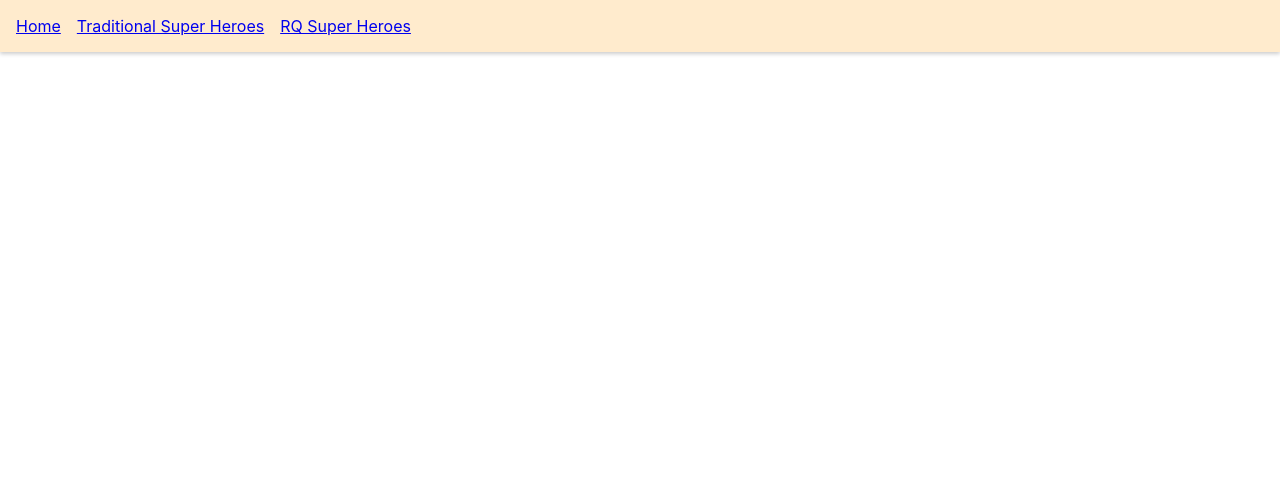
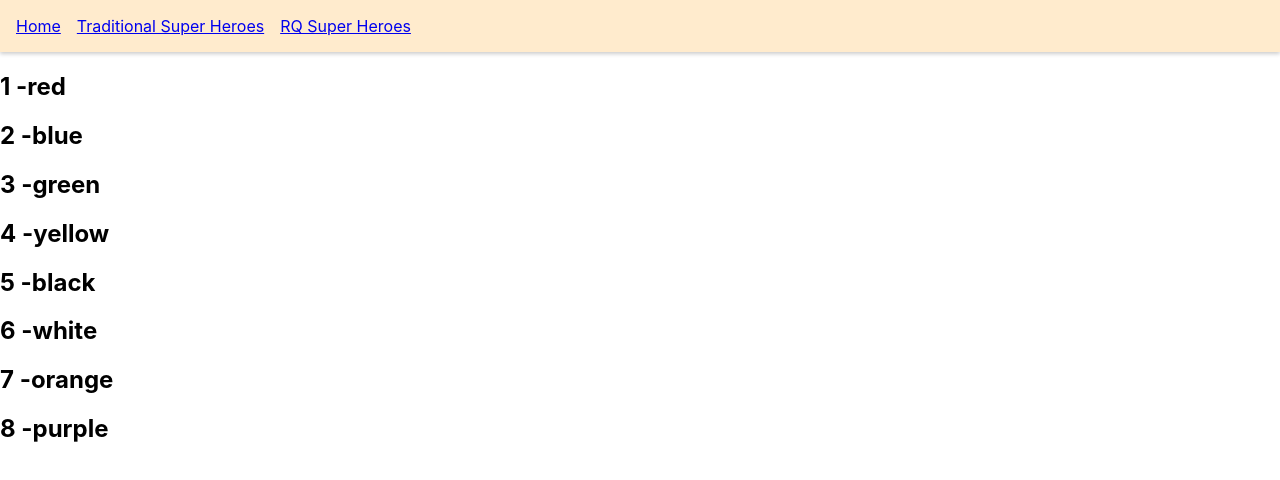
Before and after one commit to shirin-nazari/React-Query, a React (Create React App) app: page /rq-infinite in a window 1280 px wide. Shown: the top 480 px of the page. Built offline with nearby package versions, Linux system fonts and the light colour scheme; data requests are answered from the project's data file.

Commit message:
infinite

```diff
--- a/src/App.js
+++ b/src/App.js
@@ -11,6 +11,7 @@ import ParallelQueryes from './components/ParallelQueryes';
 import DynamicParallelPage from './components/DynamicParallelPage';
 import DependentQueriesPage from './components/DependentQueriesPage';
 import PaginatedQueriesPage from './components/PaginatedQueriesPage';
+import InfiniteQueriesPage from './components/InfiniteQueriesPage';
 const queryClient = new QueryClient()
 function App() {
   return (
@@ -29,6 +30,7 @@ function App() {
           <Routes>
 
             <Route path='/rq-paginated' element={<PaginatedQueriesPage />} />
+            <Route path='/rq-infinite' element={<InfiniteQueriesPage />} />
             <Route path='/rq-dependent' element={<DependentQueriesPage email='shirinnazari.h@gamil.com' />} />
             <Route path='/rq-dynamic-parallel' element={<DynamicParallelPage heroId={[1, 3]} />} />
             <Route path='/rq-parallel' element={<ParallelQueryes />} />
--- /dev/null
+++ b/src/components/InfiniteQueriesPage.js
@@ -0,0 +1,35 @@
+import { useQuery } from "react-query"
+import axios from 'axios'
+import { useState } from "react"
+
+const fetchColors = () => axios.get(`http://localhost:4000/colors`)
+
+const InfiniteQueriesPage = () => {
+
+    const { isLoading, isError, isFetching, error, data } = useQuery(['colors'], fetchColors);
+    if (isLoading) {
+        return <h2>is Loading... </h2>
+    }
+    if (error) {
+        return <h2>{error.massage}</h2>
+    }
+
+    return (
+        <>
+            <div>
+                {data?.data.map(color => {
+                    return (
+                        <div key={color.id}>
+                            <h2>
+                                {color.id} -{color.label}
+                            </h2>
+                        </div>
+                    )
+                })}
+            </div>
+        </>
+    )
+
+}
+
+export default InfiniteQueriesPage
```
